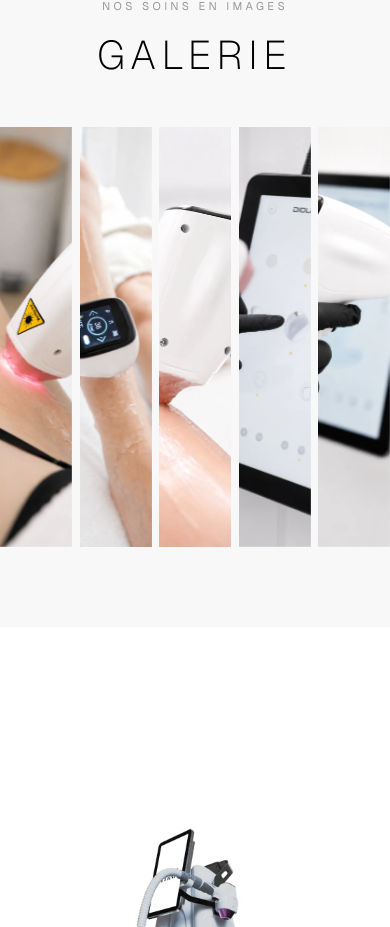
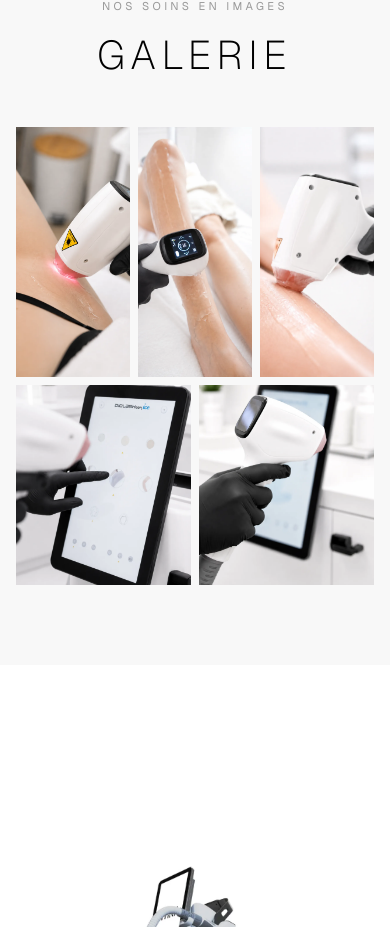
Before and after one commit to iapichinogabriel1997-star/lh-medical-aesthetics, a Next.js app: page /epilation-laser in a window 390 px wide. Shown: the part 2294-3221 px from the top of the page. Built offline with nearby package versions, Linux system fonts and the light colour scheme.

Commit message:
Fix epilation laser gallery: use 3+2 grid like homepage
Replace flex layout with responsive grid (3 cols top, 2 cols bottom)
with clamp heights that scale properly on mobile.

Co-Authored-By: Claude Opus 4.6 (1M context) <noreply@anthropic.com>

```diff
--- a/src/app/epilation-laser/page.tsx
+++ b/src/app/epilation-laser/page.tsx
@@ -234,15 +234,35 @@ export default function EpilationLaserPage() {
             <h2 className="section-title">Galerie</h2>
           </AnimateOnScroll>
         </div>
-        <div style={{ display: "flex", gap: "0.5rem", overflow: "hidden" }}>
-          {gallery.map((img, i) => (
-            <AnimateOnScroll
-              key={img.src}
-              animation="fade-up"
-              delay={i * 0.1}
-              style={{ flex: "1 0 0", position: "relative", minHeight: "420px" }}
-            >
-              <Image src={img.src} alt={img.alt} fill style={{ objectFit: "cover" }} />
+        <div
+          style={{
+            display: "grid",
+            gridTemplateColumns: "repeat(3, 1fr)",
+            gap: "0.5rem",
+            padding: "0 1rem",
+          }}
+        >
+          {gallery.slice(0, 3).map((img, i) => (
+            <AnimateOnScroll key={img.src} animation="fade-up" delay={i * 0.1}>
+              <div style={{ position: "relative", height: "clamp(250px, 40vw, 450px)", overflow: "hidden" }}>
+                <Image src={img.src} alt={img.alt} fill style={{ objectFit: "cover" }} />
+              </div>
+            </AnimateOnScroll>
+          ))}
+        </div>
+        <div
+          style={{
+            display: "grid",
+            gridTemplateColumns: "repeat(2, 1fr)",
+            gap: "0.5rem",
+            padding: "0.5rem 1rem 0",
+          }}
+        >
+          {gallery.slice(3, 5).map((img, i) => (
+            <AnimateOnScroll key={img.src} animation="fade-up" delay={0.3 + i * 0.1}>
+              <div style={{ position: "relative", height: "clamp(200px, 35vw, 380px)", overflow: "hidden" }}>
+                <Image src={img.src} alt={img.alt} fill style={{ objectFit: "cover" }} />
+              </div>
             </AnimateOnScroll>
           ))}
         </div>
```
